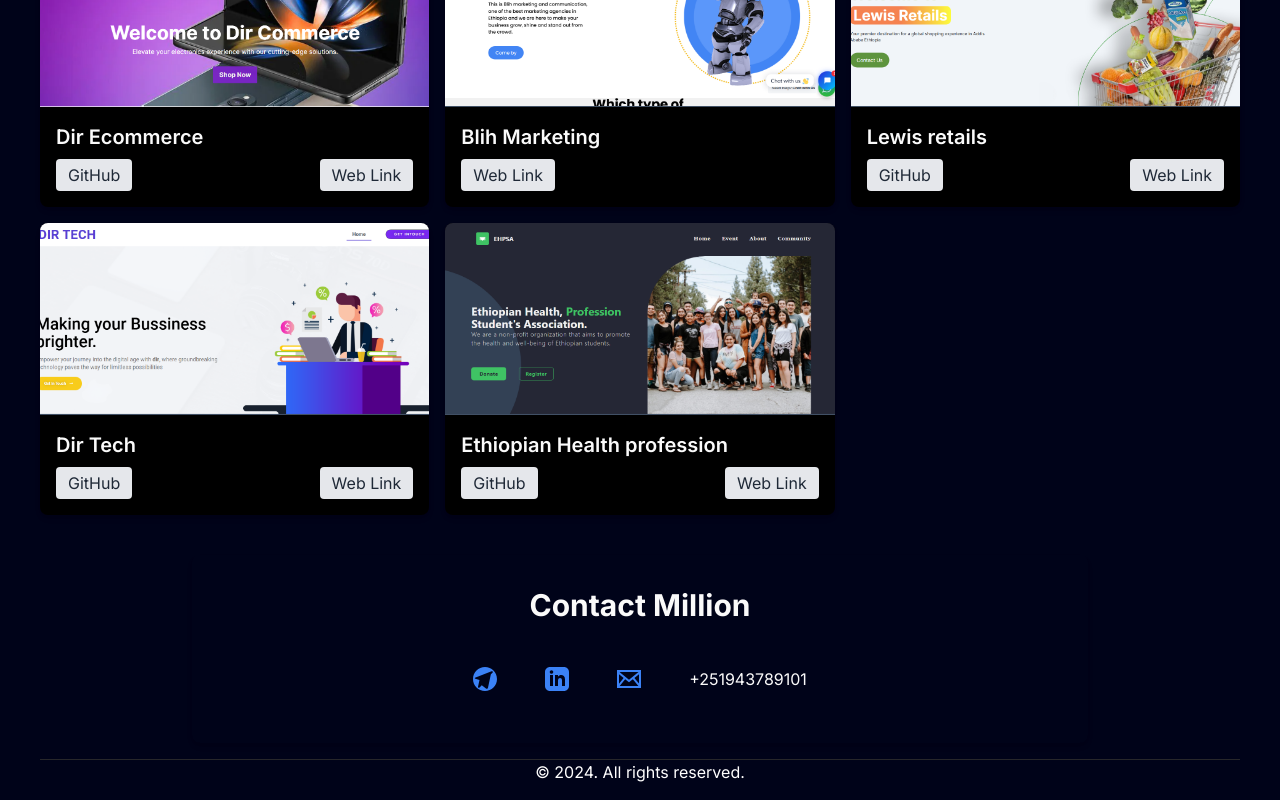
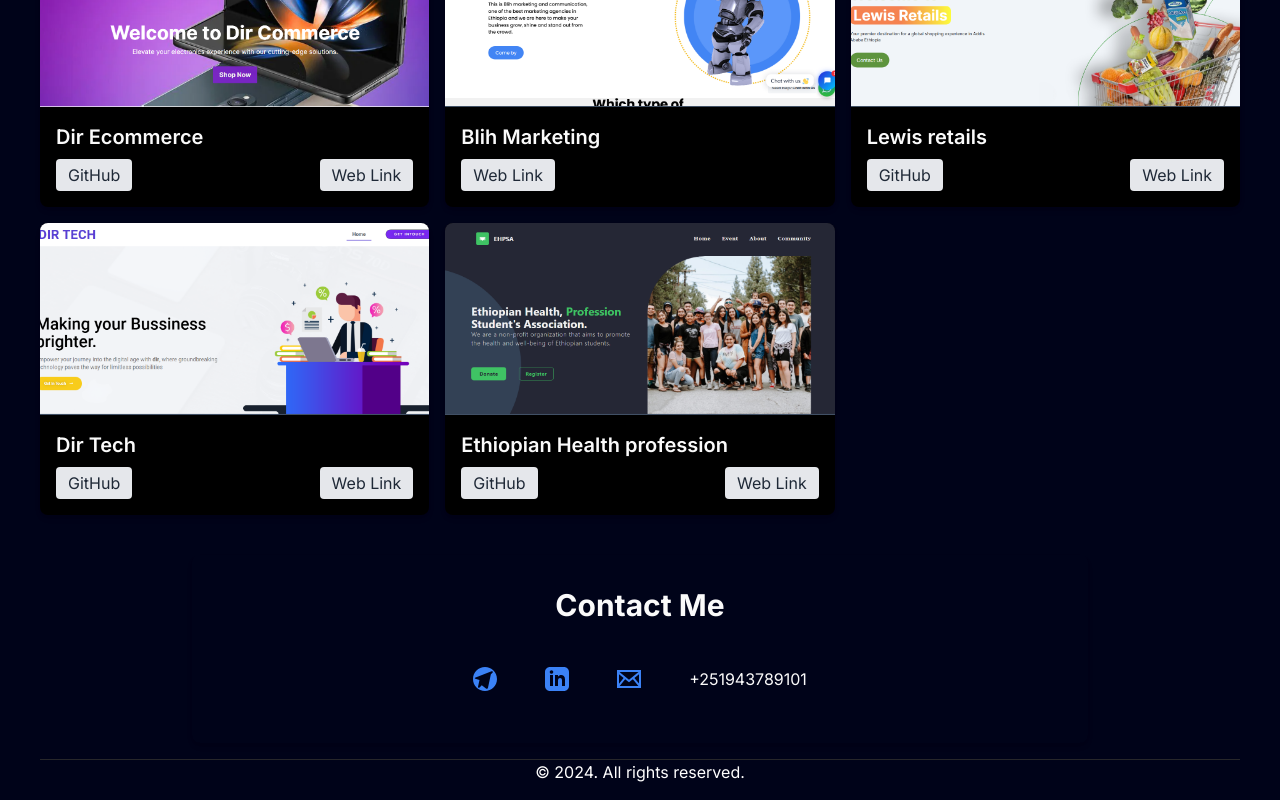
Before and after one commit to Million-art/portifolio-2, a Next.js app: page / in a window 1280 px wide. Shown: the part 2792-3592 px from the top of the page. Built offline with nearby package versions, Linux system fonts and the light colour scheme.

Commit message:
fix contact and skills

```diff
--- a/components/Contact.tsx
+++ b/components/Contact.tsx
@@ -38,7 +38,7 @@ const Contact = () => {
 
   return (
     <div id='contact' className="shadow-md rounded-lg p-8 max-w-4xl mx-auto mt-10">
-      <h1 className="text-3xl font-bold mb-6 text-center">Contact Million</h1>
+      <h1 className="text-3xl font-bold mb-6 text-center">Contact Me</h1>
       <ul className="py-5 flex justify-center items-center gap-10">
         <li className="flex">
           <Link href={contactDetails.telegram} className="text-blue-500 hover:underline" target="_blank" rel="noopener noreferrer">
--- a/components/Skills.tsx
+++ b/components/Skills.tsx
@@ -75,7 +75,7 @@ const Skills = () => {
           ].map((skill, index) => (
             <div key={index} className="flex justify-center  flex-col items-center px-4">
               <div className="w-[170px] h-32 sm:w-40 sm:h-[130px] flex justify-center items-center  overflow-hidden relative">
-                <Image src={skill.image} layout="fill" objectFit="contain" alt={skill.title} className='ml-5 sm:ml-0' />
+                <Image src={skill.image} layout="fill" objectFit="contain" alt={skill.title} className='ml-10 sm:ml-0' />
               </div>
               <p className="mt-4 font-medium text-base sm:text-xl text-center">{skill.title}</p>
             </div>
```
